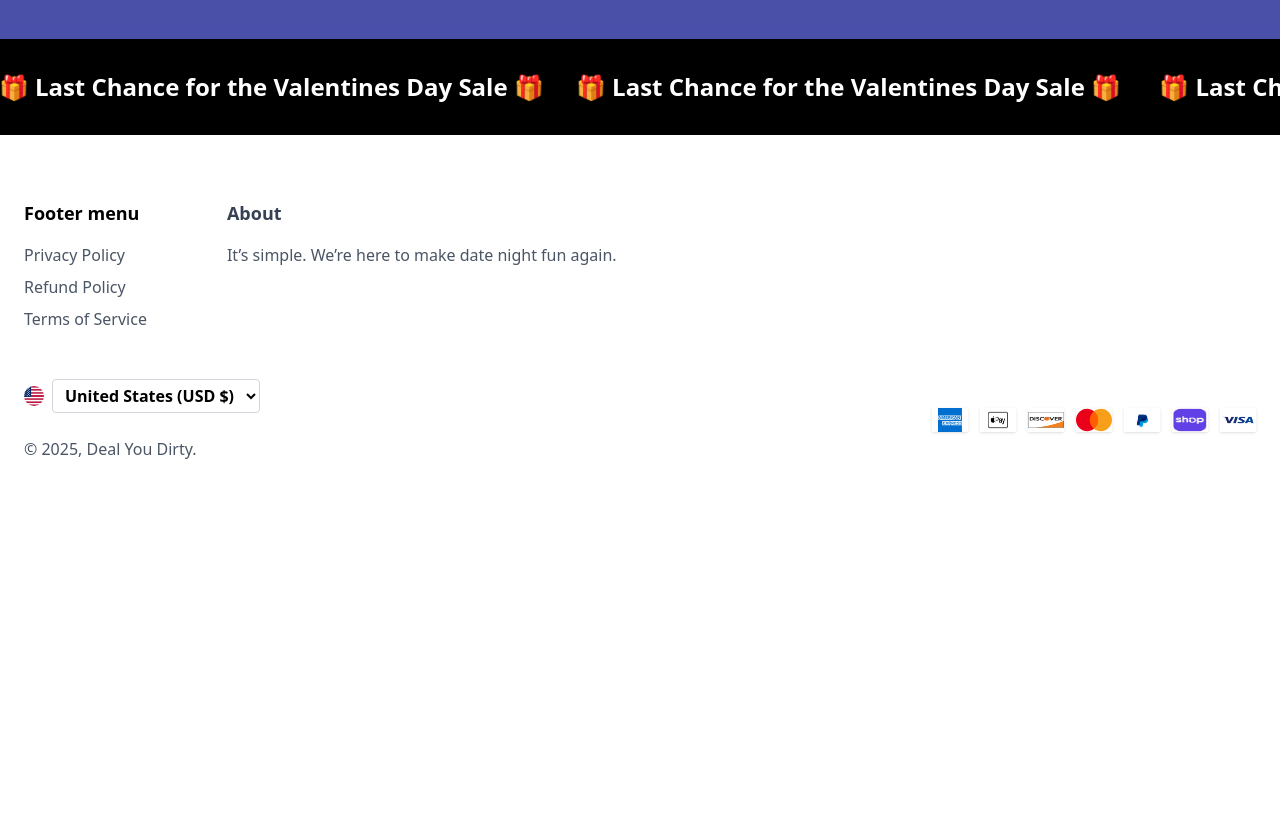
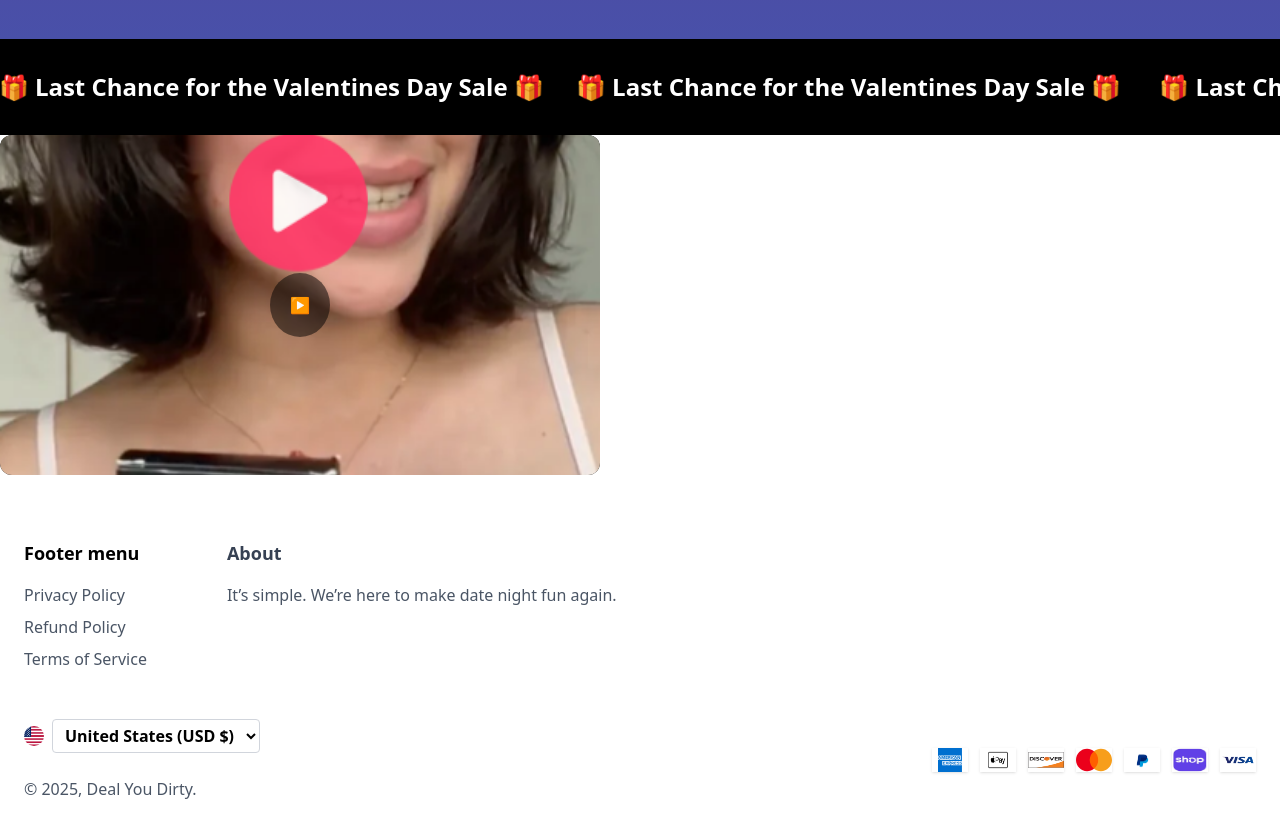
Before and after one commit to gleicesantos22/dealyourdirt2.0, a Next.js app: page / in a window 1280 px wide. Shown: the part 1940-2777 px from the top of the page. Before the commit the page ends 2465 px from the top, so only its background shows below. Built offline with nearby package versions, Linux system fonts and the light colour scheme.

Commit message:
video fixed

```diff
--- a/src/app/page.js
+++ b/src/app/page.js
@@ -1,11 +1,13 @@
 import ProductGrid from "@/components/ProductGird";
 import ValentineMarquee from "@/components/ValentineMarquee";
+import VideoWithThumbnail from "@/components/VideoWithThumbnail";
 
 export default function Home() {
   return (
     <div>
       <ProductGrid></ProductGrid>
       <ValentineMarquee></ValentineMarquee>
+      <VideoWithThumbnail></VideoWithThumbnail>
     </div>
   );
 }
--- /dev/null
+++ b/src/components/VideoWithThumbnail.jsx
@@ -0,0 +1,95 @@
+"use client";
+
+import React, { useRef, useState } from "react";
+
+export default function VideoWithThumbnail() {
+  const videoRef = useRef(null);
+  const [playing, setPlaying] = useState(false);
+
+  const togglePlay = async () => {
+    if (!videoRef.current) return;
+
+    try {
+      if (videoRef.current.paused) {
+        await videoRef.current.play();
+        setPlaying(true);
+      } else {
+        videoRef.current.pause();
+        setPlaying(false);
+      }
+    } catch (err) {
+      console.error("Play error:", err);
+    }
+  };
+
+  return (
+    <div
+      style={{
+        position: "relative",
+        width: "600px",
+        height: "340px",
+        borderRadius: "12px",
+        overflow: "hidden",
+        backgroundColor: "black",
+      }}
+    >
+      {/* Thumbnail */}
+      {!playing && (
+        <img
+          src="/thumbnail1.png"
+          alt="Video thumbnail"
+          style={{
+            position: "absolute",
+            width: "100%",
+            height: "100%",
+            objectFit: "cover",
+            cursor: "pointer",
+            top: 0,
+            left: 0,
+            zIndex: 2,
+          }}
+          onClick={togglePlay}
+        />
+      )}
+
+      {/* Play button */}
+      {!playing && (
+        <button
+          onClick={togglePlay}
+          style={{
+            position: "absolute",
+            top: "50%",
+            left: "50%",
+            transform: "translate(-50%, -50%)",
+            zIndex: 3,
+            backgroundColor: "rgba(0,0,0,0.5)",
+            border: "none",
+            borderRadius: "50%",
+            padding: "20px",
+            cursor: "pointer",
+          }}
+          aria-label="Play video"
+        >
+          ▶
+        </button>
+      )}
+
+      {/* Video element */}
+      <video
+        ref={videoRef}
+        src="/video1.mp4"
+        style={{
+          width: "100%",
+          height: "100%",
+          objectFit: "cover",
+          borderRadius: "12px",
+          display: playing ? "block" : "none",
+        }}
+        controls
+        muted
+        playsInline
+        onEnded={() => setPlaying(false)}
+      />
+    </div>
+  );
+}
--- a/src/components/product-page/VideoSection.jsx
+++ b/src/components/product-page/VideoSection.jsx
@@ -6,18 +6,12 @@ function PlayButton({ onClick }) {
   return (
     <button
       onClick={onClick}
-      className="absolute inset-0 flex items-center justify-center bg-black bg-opacity-50 hover:bg-opacity-70 transition rounded-lg z-10"
+      type="button"
       aria-label="Play video"
-      type="button"
+      className="absolute inset-1/2 -translate-x-1/2 -translate-y-1/2 z-30 bg-black bg-opacity-50 rounded-full p-5 border-0 cursor-pointer text-white text-4xl leading-none"
+      style={{ lineHeight: 0 }}
     >
-      <svg
-        xmlns="http://www.w3.org/2000/svg"
-        className="w-16 h-16 text-white"
-        fill="currentColor"
-        viewBox="0 0 24 24"
-      >
-        <path d="M8 5v14l11-7z" />
-      </svg>
+      ▶
     </button>
   );
 }
@@ -29,94 +23,127 @@ export default function PeopleLoveVideos() {
   const [playing1, setPlaying1] = useState(false);
   const [playing2, setPlaying2] = useState(false);
 
-  const handlePlay1 = async () => {
+  const togglePlay = async (videoRef, playingState, setPlayingState) => {
+    if (!videoRef.current) return;
+
     try {
-      await video1Ref.current.play();
-      setPlaying1(true);
+      if (videoRef.current.paused) {
+        await videoRef.current.play();
+        setPlayingState(true);
+      } else {
+        videoRef.current.pause();
+        setPlayingState(false);
+      }
     } catch (err) {
-      console.error("Failed to play video1:", err);
-    }
-  };
-
-  const handlePlay2 = async () => {
-    try {
-      await video2Ref.current.play();
-      setPlaying2(true);
-    } catch (err) {
-      console.error("Failed to play video2:", err);
+      console.error("Play error:", err);
     }
   };
 
   return (
-    <section className="relative z-0">
-      {/* Wave shape */}
-      <div className="w-full h-8">
+    <section className="relative z-0 max-w-[1280px] mx-auto p-8">
+      {/* Wave SVG on top */}
+      <div className="w-full h-8 mb-[-4px]">
         <svg
           viewBox="0 0 1440 100"
           fill="none"
           xmlns="http://www.w3.org/2000/svg"
           className="fill-[#e6204e]"
         >
-          <path d="M0 43.9999C106.667 43.9999 213.333 7.99994 320 7.99994C426.667 7.99994 533.333 43.9999 640 43.9999C746.667 43.9999 853.333 7.99994 960 7.99994C1066.67 7.99994 1173.33 43.9999 1280 43.9999C1386.67 43.9999 1440 19.0266 1440 9.01329V100H0V43.9999Z" />
+          <path d="M0 44c107 0 213-36 320-36s214 36 320 36 213-36 320-36 214 36 320 36 160-24 160-34v90H0z" />
         </svg>
       </div>
 
       {/* Red background container */}
-      <div className="bg-[#e6204e] pt-20 pb-12 px-6 md:px-20 max-w-7xl mx-auto min-h-[450px]">
+      <div className="bg-[#e6204e] pt-20 pb-12 px-6 md:px-20 rounded-lg">
         <h2 className="text-white text-3xl md:text-4xl font-extrabold mb-10 text-center z-10 relative">
           People Love Gettin' Dirty
         </h2>
 
-        <div className="flex flex-row gap-6">
-          {/* Left half: two videos side-by-side */}
-          <div className="md:w-1/2 flex gap-6">
+        {/* Side-by-side videos container forced by inline styles */}
+        <div
+          style={{
+            display: "flex",
+            flexDirection: "row",
+            flexWrap: "wrap",
+            justifyContent: "center",
+            gap: "2rem",
+          }}
+        >
           {/* Video 1 */}
-            <div className="relative flex-1 rounded-lg overflow-hidden h-[400px] bg-black">
+          <div
+            style={{
+              position: "relative",
+              flexShrink: 0,
+              flexBasis: "600px",
+              maxWidth: "100%",
+              height: "340px",
+              borderRadius: "0.75rem",
+              overflow: "hidden",
+              backgroundColor: "black",
+            }}
+          >
             {!playing1 && (
               <img
-                  src="/thumbnail.jpg"
+                src="/thumbnail1.png"
                 alt="Thumbnail 1"
-                  className="absolute inset-0 w-full h-full object-cover rounded-lg"
+                className="absolute inset-0 w-full h-full object-cover cursor-pointer z-20"
+                onClick={() => togglePlay(video1Ref, playing1, setPlaying1)}
               />
             )}
-              {!playing1 && <PlayButton onClick={handlePlay1} />}
+            {!playing1 && (
+              <PlayButton onClick={() => togglePlay(video1Ref, playing1, setPlaying1)} />
+            )}
             <video
               ref={video1Ref}
               src="/video1.mp4"
               muted
               loop
-                className="w-full h-full object-cover rounded-lg"
               playsInline
-                controls={false}
-                preload="metadata"
+              controls={playing1}
+              className={`w-full h-full object-cover rounded-xl transition-opacity duration-300 ${
+                playing1 ? "block z-30" : "hidden z-0 pointer-events-none"
+              }`}
+              onEnded={() => setPlaying1(false)}
             />
           </div>
 
           {/* Video 2 */}
-            <div className="relative flex-1 rounded-lg overflow-hidden h-[400px] bg-black">
+          <div
+            style={{
+              position: "relative",
+              flexShrink: 0,
+              flexBasis: "600px",
+              maxWidth: "100%",
+              height: "340px",
+              borderRadius: "0.75rem",
+              overflow: "hidden",
+              backgroundColor: "black",
+            }}
+          >
             {!playing2 && (
               <img
-                  src="/thumbnail.png"
+                src="/thumbnail2.png"
                 alt="Thumbnail 2"
-                  className="absolute inset-0 w-full h-full object-cover rounded-lg"
+                className="absolute inset-0 w-full h-full object-cover cursor-pointer z-20"
+                onClick={() => togglePlay(video2Ref, playing2, setPlaying2)}
               />
             )}
-              {!playing2 && <PlayButton onClick={handlePlay2} />}
+            {!playing2 && (
+              <PlayButton onClick={() => togglePlay(video2Ref, playing2, setPlaying2)} />
+            )}
             <video
               ref={video2Ref}
               src="/video2.mp4"
               muted
               loop
-                className="w-full h-full object-cover rounded-lg"
               playsInline
-                controls={false}
-                preload="metadata"
+              controls={playing2}
+              className={`w-full h-full object-cover rounded-xl transition-opacity duration-300 ${
+                playing2 ? "block z-30" : "hidden z-0 pointer-events-none"
+              }`}
+              onEnded={() => setPlaying2(false)}
             />
           </div>
-          </div>
-
-          {/* Right half: empty */}
-          <div className="md:w-1/2"></div>
         </div>
       </div>
     </section>
```
Also changed, not shown: public/thumbnail2.png (added). Lines whose indentation alone changed are shown as unchanged.
